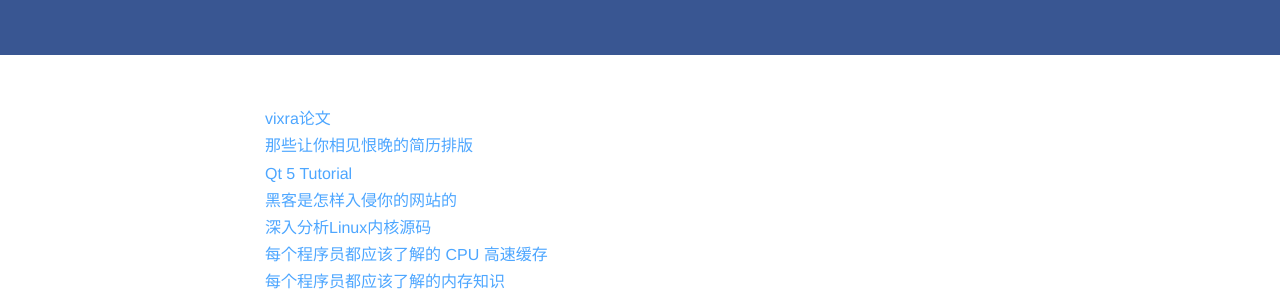
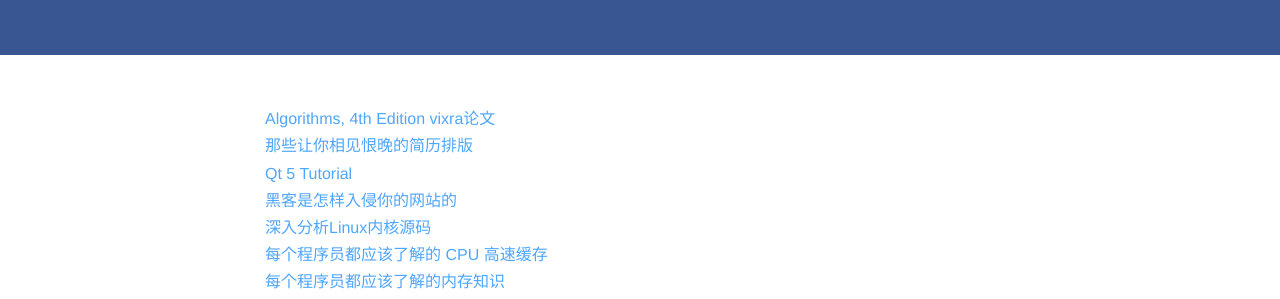
Before and after one commit to gycg/gycg.github.com, a Jekyll site: the page built from _posts/2015-12-10-excellent-website-collection.md, in a window 1280 px wide. Shown: the part 379-678 px from the top of the page. Built offline with Jekyll 4.4.1, drawn with Linux system fonts in a browser that asks for light colours; nearby versions of some CDN libraries; Markdown is read by kramdown in place of the engine named in the settings; comment, search, counter and statistics services are not loaded.

Commit message:
WalterMitty

```diff
--- a/_posts/2015-12-10-excellent-website-collection.md
+++ b/_posts/2015-12-10-excellent-website-collection.md
@@ -6,6 +6,7 @@ tags: [website, ]
 description:
 ---
 
+[Algorithms, 4th Edition](http://algs4.cs.princeton.edu)
 [vixra论文](vixra.org)
 [那些让你相见恨晚的简历排版](http://mp.weixin.qq.com/s?__biz=MzA5NjM3NjgwOQ==&mid=207741361&idx=1&sn=5de49ada7c6992d9f4adad02e89d65c0&scene=23&srcid=09201u3vE5Jz0QyZgfsEbdZr#rd)
 [Qt 5 Tutorial](http://www.bogotobogo.com/Qt/Qt5_TutorialHelloWorld.php)
```
Also changed, not shown: img/WalterMitty/WalterMitty1.jpg (added), img/WalterMitty/WalterMitty2.jpg (added), img/WalterMitty/WalterMitty3.jpg (added), img/WalterMitty/WalterMitty4.jpg (added), img/WalterMitty/WalterMitty5.jpg (added), img/WalterMitty/WalterMitty6.jpg (added), img/WalterMitty/WalterMitty7.jpg (added), img/WalterMitty/WalterMitty8.jpg (added).
